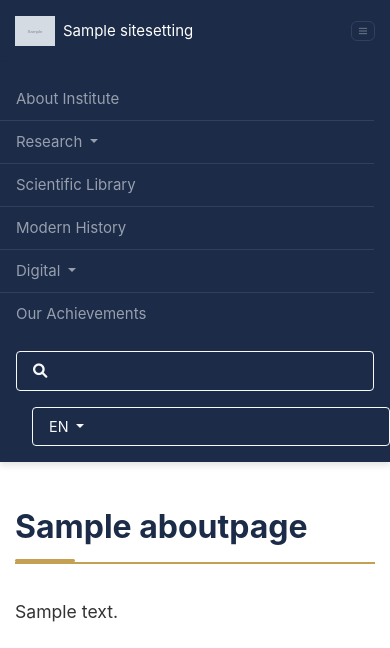
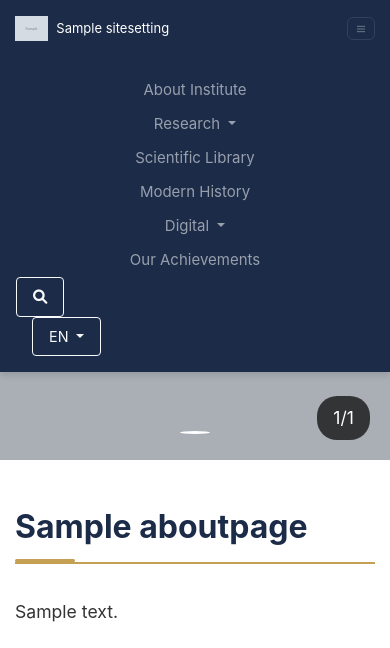
Before and after one commit to SmaylovSerikbay/historystate, a Django app: page /en/ in a window 390 px wide, after a click that opens the changed part. Shown: the top 648 px of the page. Run offline with Django 5.2, Linux system fonts and the light colour scheme; tables that the repository leaves empty hold one stand-in row (values such as "Sample post"); grey boxes marked "Sample" are stand-in pictures; some libraries are stand-ins or nearby versions.

Commit message:
Refactor base template styles with enhanced mobile responsiveness and layout optimizations

```diff
--- a/templates/base.html
+++ b/templates/base.html
@@ -10,25 +10,252 @@
     <link rel="stylesheet" href="{% static 'css/style.css' %}">
     {% block extra_css %}{% endblock %}
     <style>
+        /* Общие стили */
+        :root {
+            --primary-color: #1B2B48;
+            --secondary-color: #C4A052;
+            --text-color: #333333;
+            --light-bg: #F8F9FA;
+            --border-color: #E5E5E5;
+        }
+
+        body {
+            min-height: 100vh;
+            display: flex;
+            flex-direction: column;
+        }
+
+        .main-content {
+            flex: 1 0 auto;
+        }
+
+        /* Стили для хедера */
         .header {
-            position: fixed;
-            top: 0;
-            left: 0;
-            right: 0;
-            width: 100%;
-            z-index: 1030;
+            background: var(--primary-color);
+            box-shadow: 0 2px 4px rgba(0,0,0,0.1);
         }
-        body {
-            padding-top: 70px;
+
+        .header-logo {
+            height: 35px;
+            width: auto;
         }
+
+        .navbar {
+            padding: 0.5rem 0;
+        }
+
+        .navbar-brand {
+            font-size: 15px;
+            line-height: 1.2;
+            display: flex;
+            align-items: center;
+            padding: 0.5rem 0;
+            max-width: 200px;
+        }
+
+        .navbar-brand img {
+            margin-right: 10px;
+        }
+
+        /* Стили для навигации */
+        .navbar-nav {
+            align-items: center;
+        }
+
+        .navbar-nav .nav-item {
+            white-space: nowrap;
+            margin: 0 5px;
+            position: relative;
+        }
+
+        .navbar-nav .nav-link {
+            padding: 0.5rem 1rem;
+            font-size: 15px;
+            line-height: 1.2;
+            text-align: center;
+            display: inline-block;
+            transition: color 0.3s ease;
+        }
+
+        .navbar-nav .dropdown-menu {
+            min-width: 220px;
+            margin-top: 0;
+            border: none;
+            border-radius: 0 0 4px 4px;
+            box-shadow: 0 4px 6px rgba(0,0,0,0.1);
+        }
+
+        .navbar-nav .dropdown-item {
+            white-space: normal;
+            padding: 8px 15px;
+            line-height: 1.2;
+            font-size: 14px;
+        }
+
+        /* Мобильная навигация */
         @media (max-width: 991.98px) {
-            body {
-                padding-top: 56px;
+            .navbar-collapse {
+                background: var(--primary-color);
+                padding: 1rem;
+                position: absolute;
+                top: 100%;
+                left: 0;
+                right: 0;
+                z-index: 1000;
+                box-shadow: 0 4px 6px rgba(0,0,0,0.1);
+            }
+
+            .navbar > .container {
+                padding: 0 15px;
+            }
+
+            .navbar-brand {
+                font-size: 14px;
+                max-width: 180px;
+            }
+
+            .header-logo {
+                height: 30px;
             }
         }
+
         @media (max-width: 576px) {
-            body {
-                padding-top: 52px;
+            .navbar > .container {
+                display: flex;
+                align-items: center;
+                justify-content: space-between;
+                flex-wrap: nowrap;
+            }
+
+            .navbar-brand {
+                font-size: 13px;
+                max-width: calc(100% - 50px);
+                margin-right: 0;
+                white-space: normal;
+            }
+
+            .header-logo {
+                height: 25px;
+                margin-right: 8px;
+            }
+
+            .navbar-toggler {
+                padding: 4px 8px;
+                font-size: 0.8rem;
+                margin-left: auto;
+            }
+
+            .navbar-collapse {
+                position: absolute;
+                top: 100%;
+                left: 0;
+                right: 0;
+                background: var(--primary-color);
+                padding: 1rem;
+                box-shadow: 0 4px 6px rgba(0,0,0,0.1);
+            }
+        }
+
+        @media (max-width: 360px) {
+            .navbar-brand {
+                font-size: 12px;
+                max-width: calc(100% - 45px);
+            }
+
+            .header-logo {
+                height: 22px;
+                margin-right: 6px;
+            }
+        }
+
+        /* Поиск */
+        .search-wrapper {
+            position: relative;
+        }
+
+        .search-popup {
+            display: none;
+            position: absolute;
+            top: 100%;
+            right: 0;
+            width: 300px;
+            padding: 15px;
+            background: white;
+            border-radius: 8px;
+            box-shadow: 0 4px 12px rgba(0,0,0,0.15);
+            margin-top: 10px;
+            z-index: 1000;
+        }
+
+        .search-popup.active {
+            display: block;
+        }
+
+        .search-form .form-control {
+            border-radius: 4px 0 0 4px;
+            border: 1px solid var(--border-color);
+        }
+
+        .search-form .btn {
+            border-radius: 0 4px 4px 0;
+        }
+
+        /* Футер */
+        .footer {
+            margin-top: auto;
+            padding: 3rem 0 1.5rem;
+            background: var(--primary-color);
+        }
+
+        .footer a {
+            text-decoration: none;
+            transition: opacity 0.3s;
+            color: rgba(255,255,255,0.8) !important;
+        }
+
+        .footer a:hover {
+            opacity: 0.8;
+            color: #fff !important;
+        }
+
+        .footer ul li {
+            margin-bottom: 0.75rem;
+        }
+
+        .footer h5 {
+            color: #fff;
+            margin-bottom: 1.25rem;
+            font-size: 1.1rem;
+        }
+
+        /* Общие адаптивные стили */
+        @media (max-width: 576px) {
+            .container {
+                padding-left: 15px;
+                padding-right: 15px;
+            }
+
+            .row {
+                margin-left: -15px;
+                margin-right: -15px;
+            }
+
+            .col, [class*="col-"] {
+                padding-left: 15px;
+                padding-right: 15px;
+            }
+
+            h1, .h1 {
+                font-size: 1.75rem;
+            }
+
+            h2, .h2 {
+                font-size: 1.5rem;
+            }
+
+            .btn {
+                padding: 0.5rem 1rem;
+                font-size: 0.9rem;
             }
         }
     </style>
@@ -197,283 +424,6 @@
 
     <script src="https://cdn.jsdelivr.net/npm/bootstrap@5.3.0/dist/js/bootstrap.bundle.min.js"></script>
     <script src="{% static 'js/main.js' %}"></script>
-    <style>
-        /* Общие стили */
-        :root {
-            --primary-color: #1B2B48;
-            --secondary-color: #C4A052;
-            --text-color: #333333;
-            --light-bg: #F8F9FA;
-            --border-color: #E5E5E5;
-        }
-
-        body {
-            min-height: 100vh;
-            display: flex;
-            flex-direction: column;
-        }
-
-        .main-content {
-            flex: 1 0 auto;
-        }
-
-        /* Стили для хедера */
-        .header {
-            background: var(--primary-color);
-            box-shadow: 0 2px 4px rgba(0,0,0,0.1);
-        }
-
-        .header-logo {
-            height: 35px;
-            width: auto;
-        }
-
-        .navbar {
-            padding: 0.5rem 0;
-        }
-
-        .navbar-brand {
-            font-size: 15px;
-            line-height: 1.2;
-            display: flex;
-            align-items: center;
-            padding: 0.5rem 0;
-        }
-
-        .navbar-brand img {
-            margin-right: 10px;
-        }
-
-        /* Стили для навигации */
-        .navbar-nav {
-            align-items: center;
-        }
-
-        .navbar-nav .nav-item {
-            white-space: nowrap;
-            margin: 0 5px;
-            position: relative;
-        }
-
-        .navbar-nav .nav-link {
-            padding: 0.5rem 1rem;
-            font-size: 15px;
-            line-height: 1.2;
-            text-align: center;
-            display: inline-block;
-            transition: color 0.3s ease;
-        }
-
-        .navbar-nav .dropdown-menu {
-            min-width: 220px;
-            margin-top: 0;
-            border: none;
-            border-radius: 0 0 4px 4px;
-            box-shadow: 0 4px 6px rgba(0,0,0,0.1);
-        }
-
-        .navbar-nav .dropdown-item {
-            white-space: normal;
-            padding: 8px 15px;
-            line-height: 1.2;
-            font-size: 14px;
-        }
-
-        /* Мобильная навигация */
-        @media (max-width: 991.98px) {
-            .navbar-collapse {
-                background: var(--primary-color);
-                padding: 1rem;
-                position: absolute;
-                top: 100%;
-                left: 0;
-                right: 0;
-                z-index: 1000;
-                box-shadow: 0 4px 6px rgba(0,0,0,0.1);
-            }
-
-            .navbar-nav {
-                margin: 0 -1rem;
-            }
-
-            .navbar-nav .nav-item {
-                margin: 0;
-                width: 100%;
-                border-bottom: 1px solid rgba(255,255,255,0.1);
-            }
-
-            .navbar-nav .nav-item:last-child {
-                border-bottom: none;
-            }
-
-            .navbar-nav .nav-link {
-                padding: 0.75rem 1rem;
-                display: block;
-                text-align: left;
-            }
-
-            .navbar-nav .dropdown-menu {
-                min-width: 100%;
-                margin: 0;
-                padding: 0;
-                background: rgba(0,0,0,0.1);
-                border-radius: 0;
-                box-shadow: none;
-            }
-
-            .navbar-nav .dropdown-item {
-                padding: 0.75rem 1.5rem;
-                color: rgba(255,255,255,0.8);
-            }
-
-            .navbar-nav .dropdown-item:hover {
-                background: rgba(255,255,255,0.1);
-                color: #fff;
-            }
-
-            .language-switcher,
-            .search-wrapper {
-                margin-top: 1rem;
-                width: 100%;
-            }
-
-            .language-switcher .btn,
-            .search-wrapper .btn {
-                width: 100%;
-                text-align: left;
-            }
-        }
-
-        /* Поиск */
-        .search-wrapper {
-            position: relative;
-        }
-
-        .search-popup {
-            display: none;
-            position: absolute;
-            top: 100%;
-            right: 0;
-            width: 300px;
-            padding: 15px;
-            background: white;
-            border-radius: 8px;
-            box-shadow: 0 4px 12px rgba(0,0,0,0.15);
-            margin-top: 10px;
-            z-index: 1000;
-        }
-
-        .search-popup.active {
-            display: block;
-        }
-
-        .search-form .form-control {
-            border-radius: 4px 0 0 4px;
-            border: 1px solid var(--border-color);
-        }
-
-        .search-form .btn {
-            border-radius: 0 4px 4px 0;
-        }
-
-        /* Адаптивный поиск */
-        @media (max-width: 768px) {
-            .search-popup {
-                width: 100%;
-                position: fixed;
-                top: 60px;
-                left: 0;
-                right: 0;
-                border-radius: 0;
-                margin-top: 0;
-                box-shadow: 0 4px 12px rgba(0,0,0,0.1);
-            }
-
-            .search-form {
-                max-width: 90%;
-                margin: 0 auto;
-            }
-        }
-
-        /* Футер */
-        .footer {
-            margin-top: auto;
-            padding: 3rem 0 1.5rem;
-            background: var(--primary-color);
-        }
-
-        .footer a {
-            text-decoration: none;
-            transition: opacity 0.3s;
-            color: rgba(255,255,255,0.8) !important;
-        }
-
-        .footer a:hover {
-            opacity: 0.8;
-            color: #fff !important;
-        }
-
-        .footer ul li {
-            margin-bottom: 0.75rem;
-        }
-
-        .footer h5 {
-            color: #fff;
-            margin-bottom: 1.25rem;
-            font-size: 1.1rem;
-        }
-
-        /* Адаптивный футер */
-        @media (max-width: 768px) {
-            .footer {
-                padding: 2rem 0 1rem;
-                text-align: center;
-            }
-
-            .footer .col-md-4 {
-                margin-bottom: 2rem;
-            }
-
-            .footer ul {
-                padding: 0;
-            }
-
-            .footer ul li {
-                margin-bottom: 0.5rem;
-            }
-        }
-
-        /* Общие адаптивные стили */
-        @media (max-width: 576px) {
-            .container {
-                padding-left: 15px;
-                padding-right: 15px;
-            }
-
-            .row {
-                margin-left: -15px;
-                margin-right: -15px;
-            }
-
-            .col, [class*="col-"] {
-                padding-left: 15px;
-                padding-right: 15px;
-            }
-
-            h1, .h1 {
-                font-size: 1.75rem;
-            }
-
-            h2, .h2 {
-                font-size: 1.5rem;
-            }
-
-            .btn {
-                padding: 0.5rem 1rem;
-                font-size: 0.9rem;
-            }
-        }
-    </style>
     <script>
         document.addEventListener('DOMContentLoaded', function() {
             const searchToggle = document.querySelector('.search-toggle');
```
